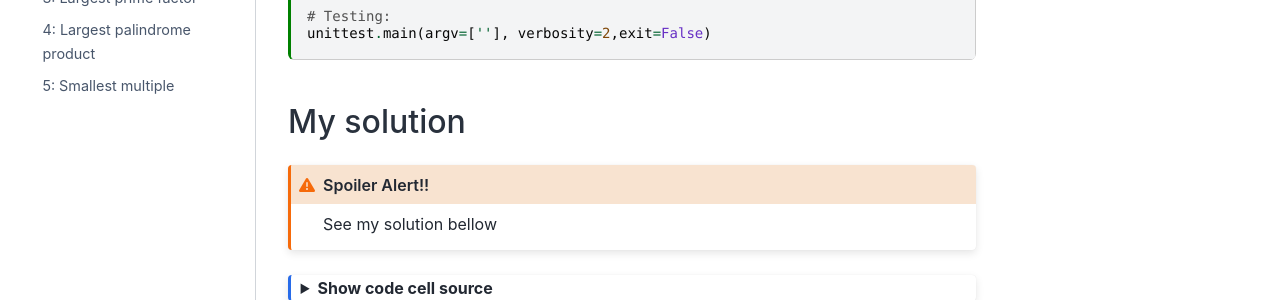
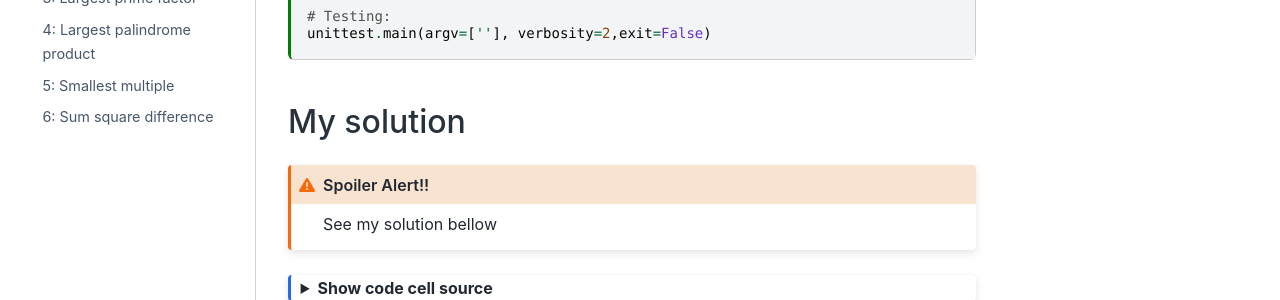
Before and after one commit to patricia-ternes/project-euler-python, a Jupyter Book: the page built from book/docs/1-100/1.ipynb, in a window 1280 px wide. Shown: the part 499-799 px from the top of the page. Built offline with Jupyter Book 1.0.4 settings and Sphinx 7.4.7 and the Sphinx Book theme 1.1.4, drawn with Linux system fonts in a browser that asks for light colours.

Commit message:
add problem 6

```diff
--- a/book/_toc.yml
+++ b/book/_toc.yml
@@ -14,3 +14,4 @@ chapters:
   - file: docs/1-100/3
   - file: docs/1-100/4
   - file: docs/1-100/5
+  - file: docs/1-100/6
```
Also changed, not shown: book/docs/1-100/6.ipynb (added).
